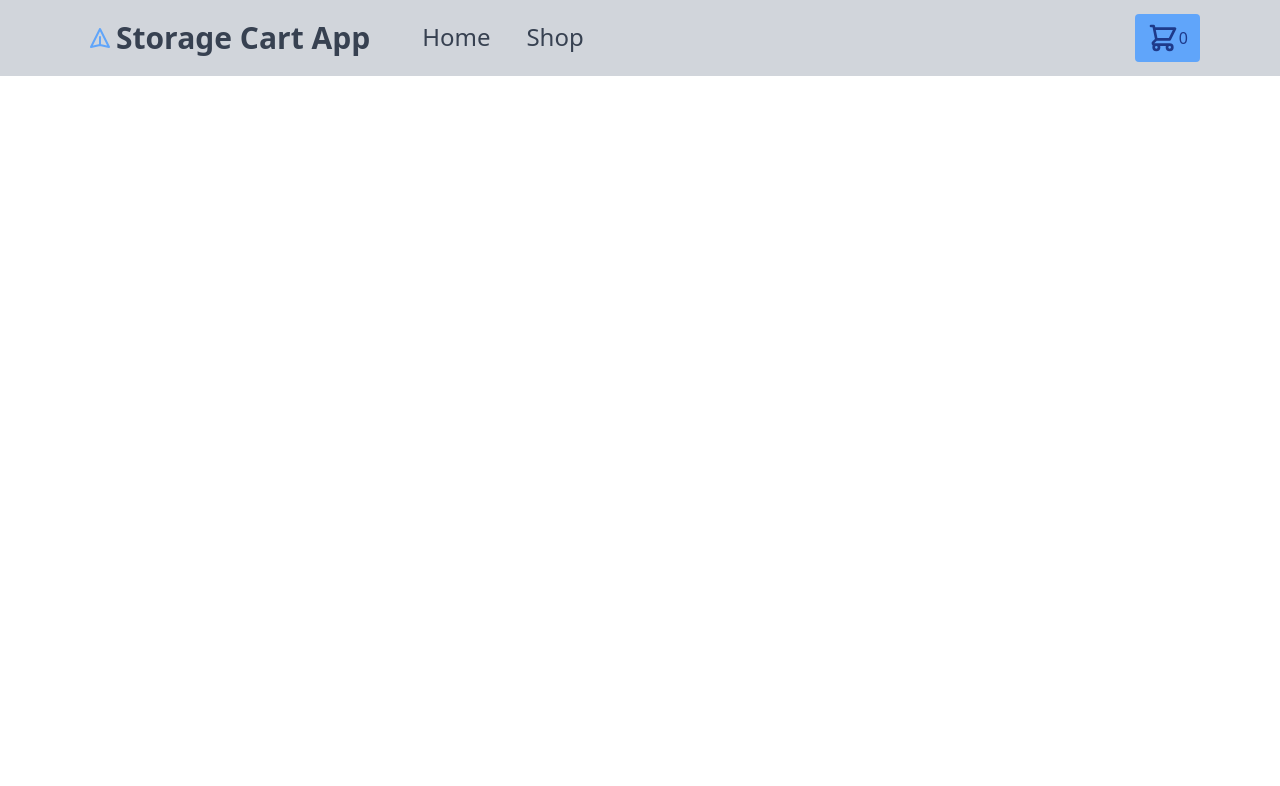
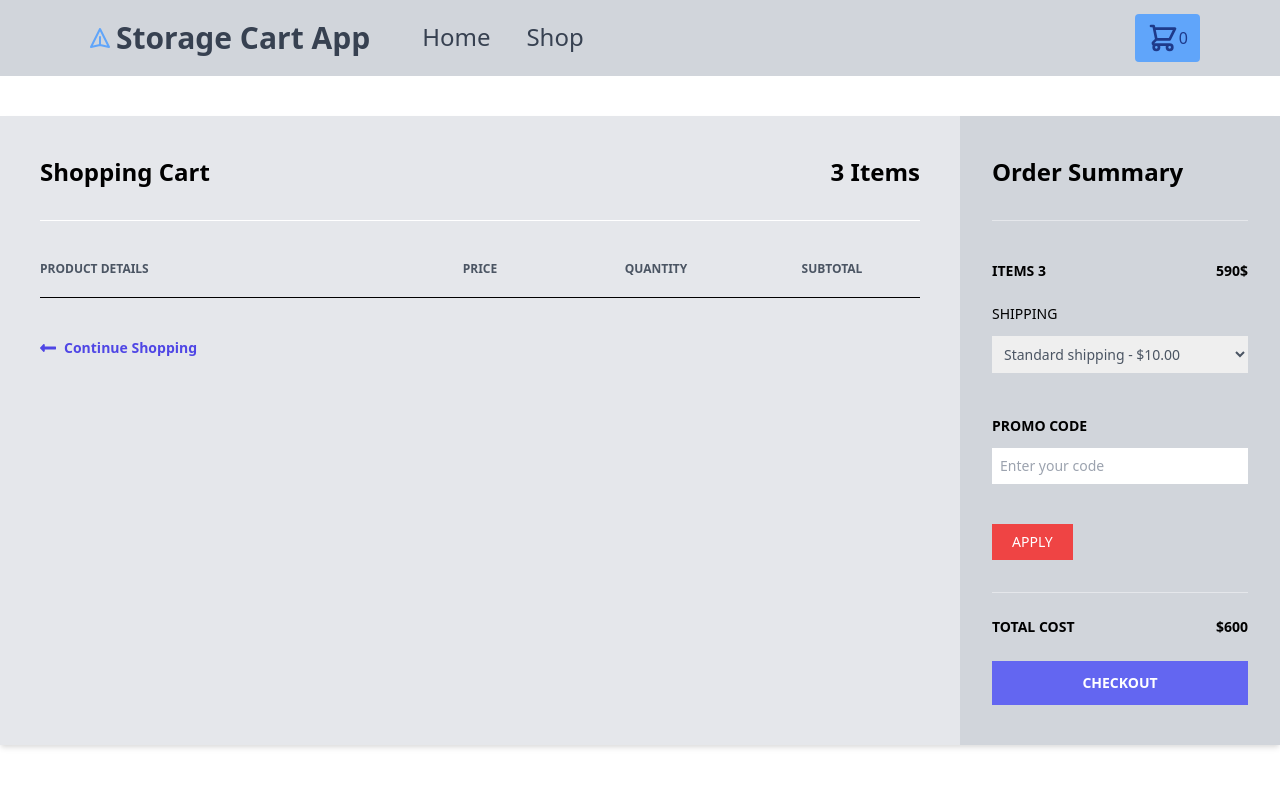
Before and after one commit to Red4lpha/Shopping-Cart-Project, a React (Create React App) app: page /cart in a window 1280 px wide. Shown: the top 786 px of the page. Built offline with nearby package versions, Linux system fonts and the light colour scheme.

Commit message:
Added new tailcss to Cart.js Created new file, CartCard.js for displaying cart array entries Moved entry css to CartCard Implemented basic display functionality to CartCard

```diff
--- a/src/App.js
+++ b/src/App.js
@@ -2,6 +2,7 @@ import { useEffect, useState } from "react";
 import { BrowserRouter, Route } from "react-router-dom";
 import Home from "./components/Home";
 import Shop from "./components/Shop";
+import Cart from "./components/Cart";
 
 const { default: Navbar } = require("./components/Navbar");
 
@@ -36,6 +37,8 @@ function App() {
       <Route exact path='/' component={Home} />
       <Route path='/shop' render={(props) => <Shop {...props}
       handleClick={addCartItem}/>}/>
+      <Route path='/cart' render={(props) => <Cart
+      cartItems={cartItems}/>}/>
     </div>
     </BrowserRouter>
   );
--- a/src/components/Card.js
+++ b/src/components/Card.js
@@ -6,10 +6,10 @@ const Card = ({item, index, handleClick}) => {
         handleClick(index);
     }
     return (
-        <main className="center m-screen mx-5 my-5">
-            <div className="flex flex-col bg-gray-200 p-4 border-1 border-blue-900 rounded text-blue-600 shadow-lg w-96 p-5 gap-2">
+        <main className="center m-screen mx-4 my-4">
+            <div className="flex flex-col bg-gray-200 p-4 border-1 border-blue-900 rounded text-blue-600 shadow-lg w-80">
                 <h2 className="text-2xl font-bold">{item.name}</h2>
-                <img src={item.image} className="h-52 border-gray-900 border-2"/>
+                <img src={item.image} className="h-48 border-gray-900 border-2"/>
                 <div className="text-black h-24 overflow-y-hidden">{item.description}</div>
                 <section className="flex flex-row flex-wrap">
                 <h3 className="py-3 pr-3 flex-auto font-extrabold text-2xl">${item.price}</h3>
--- a/src/components/Cart.js
+++ b/src/components/Cart.js
@@ -1,10 +1,58 @@
 import React from 'react'
+import CartCard from './CartCard'
 
-const Cart = () => {
+const Cart = ({cartItems}) => {
     return (
-        <div>
+        <div className="container mx-auto mt-10">
+            <div className="flex shadow-md my-10">
+                <section className="w-3/4 bg-gray-200 px-10 py-10">
+                    <header className="flex justify-between border-b border-white pb-8">
+                        <h1 className="font-semibold text-2xl">Shopping Cart</h1>
+                        <h2 className="font-semibold text-2xl">3 Items</h2>
+                    </header>
+                    <div className="flex mt-10 pb-5 border-b border-black">
+                        <h3 className="font-extrabold text-gray-600 text-xs uppercase w-2/5">Product Details</h3>
+                        <h3 className="font-extrabold text-center text-gray-600 text-xs uppercase w-1/5 text-center">Price</h3>
+                        <h3 className="font-extrabold text-center text-gray-600 text-xs uppercase w-1/5 text-center">Quantity</h3>
+                        <h3 className="font-extrabold text-center text-gray-600 text-xs uppercase w-1/5 text-center">Subtotal</h3>
+                    </div>
 
+                    {cartItems.map((item) =>(
+                        <CartCard item={item} />
+                    ))
+                    }
+                    <a href="#" className="flex font-semibold text-indigo-600 text-sm mt-10">
+                        <svg className="fill-current mr-2 text-indigo-600 w-4" viewBox="0 0 448 512"><path d="M134.059 296H436c6.627 0 12-5.373 12-12v-56c0-6.627-5.373-12-12-12H134.059v-46.059c0-21.382-25.851-32.09-40.971-16.971L7.029 239.029c-9.373 9.373-9.373 24.569 0 33.941l86.059 86.059c15.119 15.119 40.971 4.411 40.971-16.971V296z"/></svg>
+                        Continue Shopping
+                    </a>
+                </section>
+            <aside id="summary" className="bg-gray-300 w-1/4 px-8 py-10">
+                <h1 className="font-semibold text-2xl border-b pb-8">Order Summary</h1>
+                <div className="flex justify-between mt-10 mb-5">
+                    <span className="font-semibold text-sm uppercase">Items 3</span>
+                    <span className="font-semibold text-sm">590$</span>
+                </div>
+                <div>
+                <label className="font-medium inline-block mb-3 text-sm uppercase">Shipping</label>
+                <select className="block p-2 text-gray-600 w-full text-sm">
+                    <option>Standard shipping - $10.00</option>
+                </select>
+                </div>
+                <div className="py-10">
+                    <label for="promo" className="font-semibold inline-block mb-3 text-sm uppercase">Promo Code</label>
+                    <input type="text" id="promo" placeholder="Enter your code" className="p-2 text-sm w-full"/>
+                </div>
+                <button className="bg-red-500 hover:bg-red-600 px-5 py-2 text-sm text-white uppercase">Apply</button>
+                <div className="border-t mt-8">
+                    <div className="flex font-semibold justify-between py-6 text-sm uppercase">
+                        <span>Total cost</span>
+                        <span>$600</span>
+                    </div>
+                    <button className="bg-indigo-500 font-semibold hover:bg-indigo-600 py-3 text-sm text-white uppercase w-full">Checkout</button>
+                </div>
+            </aside>
         </div>
+    </div>
     )
 }
 
--- /dev/null
+++ b/src/components/CartCard.js
@@ -0,0 +1,45 @@
+import React from 'react';
+import ShopItems from './ShopItems';
+
+const CartCard = ({item}) => {
+    let shopItem = ShopItems[item.itemIndex];
+    let name = shopItem.name;
+    let image = shopItem.image;
+    let price = shopItem.price;
+    let quantity = item.quantity;
+
+    return (
+        <article className="flex items-center hover:bg-white -mx-8 px-6 py-5">
+            <div className="flex w-2/5">
+                <div className="w-32 h-24">
+                    <img className="" src={image} alt="" />
+                </div>
+                <div className="flex flex-col justify-between ml-4 flex-grow">
+                    <span className="text-blue-600 font-bold text-2x1">{name}</span>
+                    <span className="text-red-500 text-xs">Apple</span>
+                    <a href="#" className="font-semibold hover:text-red-500 text-gray-500 text-xs">Remove</a>
+                </div>
+            </div>
+            <span className="text-blue-600 text-center w-1/5 font-bold text-1xl">${price}</span>
+
+            <div className="flex justify-center w-1/5">
+                <div className="bg-blue-700 px-2 py-2 rounded-full fill-current text-white">
+                    <svg className="w-3"
+                    viewBox="0 0 448 512">
+                        <path
+                        d="M416 208H32c-17.67 0-32 14.33-32 32v32c0 17.67 14.33 32 32 32h384c17.67 0 32-14.33               32-32v-32c0-17.67-14.33-32-32-32z"/>
+                    </svg>
+                </div>
+                <input className="mx-2 border text-center w-8" type="text" value={quantity} />
+                <div className="bg-blue-700 px-2 py-2 rounded-full fill-current text-white">
+                    <svg className="w-3" viewBox="0 0 448 512">
+                        <path d="M416 208H272V64c0-17.67-14.33-32-32-32h-32c-17.67 0-32 14.33-32 32v144H32c-17.67 0-32 14.33-32 32v32c0 17.67 14.33 32 32 32h144v144c0 17.67 14.33 32 32 32h32c17.67 0 32-14.33 32-32V304h144c17.67 0 32-14.33 32-32v-32c0-17.67-14.33-32-32-32z"/>
+                    </svg>
+                </div>
+            </div>
+            <span className="text-blue-600 text-center w-1/5 font-bold text-1xl">${price * quantity}</span>
+        </article>
+    )
+}
+
+export default CartCard
--- a/src/components/Navbar.js
+++ b/src/components/Navbar.js
@@ -27,13 +27,13 @@ const Navbar = ({cartCount}) => {
 
             {/*    <!-- secondary nav --> */}
                 <div className="hidden md:flex items-center space-x-1">
-                    <a href="" className="flex items-center py-2 px-3 bg-blue-400 hover:bg-blue-300 text-blue-900 hover:text-blue-800 rounded transition duration-300">
+                    <NavLink to='/cart' className="flex items-center py-2 px-3 bg-blue-400 hover:bg-blue-300 text-blue-900 hover:text-blue-800 rounded transition duration-300">
                         <svg className="h-8 w-8" xmlns="http://www.w3.org/2000/svg" fill="none" viewBox="0 0 24 24" stroke="currentColor">
                         <path strokeLinecap="round" strokeLinejoin="round" strokeWidth={2}
                         d="M3 3h2l.4 2M7 13h10l4-8H5.4M7 13L5.4 5M7 13l-2.293 2.293c-.63.63-.184 1.707.707 1.707H17m0 0a2 2 0 100 4 2 2 0 000-4zm-8 2a2 2 0 11-4 0 2 2 0 014 0z" />
                         </svg>
                         <span>{cartCount}</span>
-                    </a>
+                    </NavLink>
                 </div>
 
                 {/*  <!-- mobile button goes here --> */}
--- a/src/components/Shop.js
+++ b/src/components/Shop.js
@@ -11,7 +11,7 @@ const Shop = (props) => {
     return (
         <main className="grid place-items-center bg-white">
             <h1 className="text-7xl">SHOP</h1>
-            <section className="flex flex-row flex-wrap justify-between gap-2 py-10 w-3/4">
+            <section className="flex flex-row flex-wrap justify-around gap-1 py-10 w-3/4">
                 {ShopItems.map((item, index) => (
                     <Card item={item} index={index} handleClick={props.handleClick}/>
                 ))}
```
